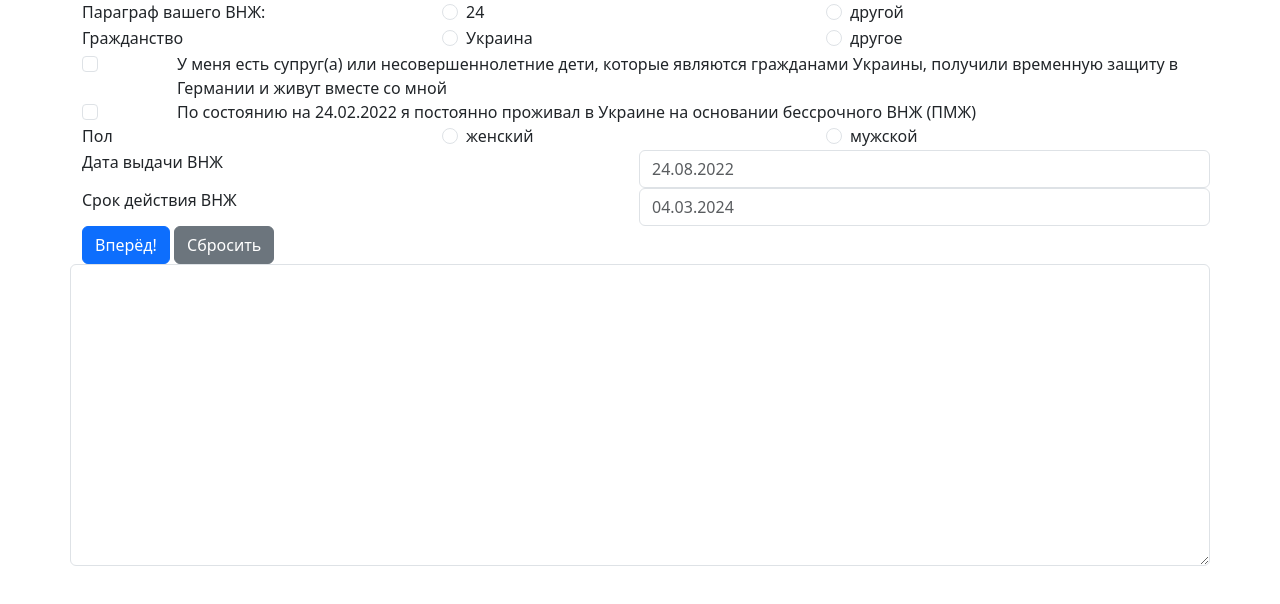
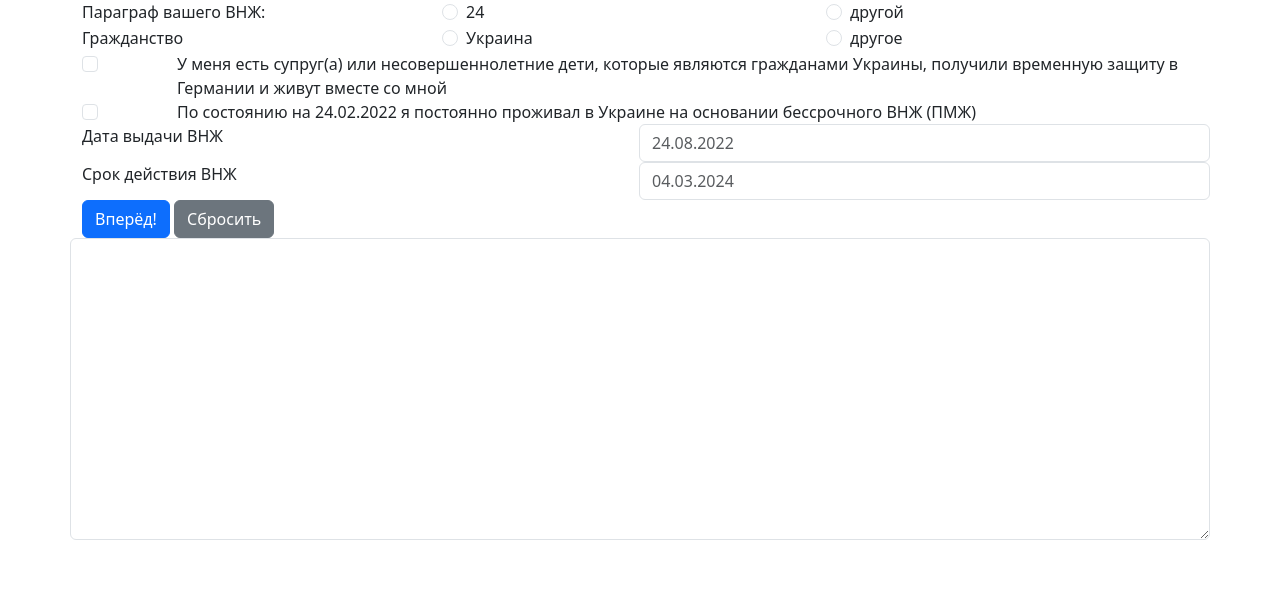
Before and after one commit to podolsir/fgvgen, a plain HTML site: page index.html in a window 1280 px wide. Drawn offline with nearby package versions, Linux system fonts and the light colour scheme.

Commit message:
Get rid of the gender.

```diff
--- a/index.html
+++ b/index.html
@@ -58,23 +58,6 @@
         <div class="col-11">
             <label class="form-check-label" for="haveResidence">
                 По состоянию на 24.02.2022 я постоянно проживал в Украине на основании бессрочного ВНЖ (ПМЖ)
-            </label>
-        </div>
-    </div>
-    <div class="row">
-        <div class="col">
-            Пол
-        </div>
-        <div class="form-check col">
-            <input class="form-check-input" type="radio" name="gender" id="genderFemale" />
-            <label class="form-check-label" for="genderFemale">
-                женский
-            </label>
-        </div>
-        <div class="form-check col">
-            <input class="form-check-input" type="radio" name="gender" id="genderMale" />
-            <label class="form-check-label" for="genderMale">
-                мужской
             </label>
         </div>
     </div>
@@ -142,15 +125,11 @@ Mit freundlichen Grüßen`;
 
             if (E("citizenshipUkraine").checked) {
                 eligible = true;
-                if (E("genderFemale").checked) {
-                    citizenshipSentence = "Ich bin ukrainische Staatsangehörige.";
-                } else {
-                    citizenshipSentence = "Ich bin ukrainischer Staatsangehöriger.";
-                }
+                citizenshipSentence = "Ich besitze die ukrainische Staatsangehörigkeit.";
             } else if (E("citizenshipOther").checked) {
                 if (E("haveRelatives").checked) {
                     eligible = true;
-                    citizenshipSentence = "Ich bin ein Familienangehöriger eines ukrainischen Staatsangehörigen, der in Deutschland eine Aufenthalterlaubnis nach § 24 AufenthG erhalten hat."
+                    citizenshipSentence = "Ich gehöre der Familie eines ukrainischen Staatsangehörigen an, der in Deutschland eine Aufenthalterlaubnis nach § 24 AufenthG erhalten hat."
                 } else if (E("haveResidence").checked) {
                     eligible = true;
                     citizenshipSentence = "Ich habe mich am 24.02.2022 auf Grund eines unbefristeten ukrainischen Aufenthaltstitels in der Ukraine aufgehalten."
```
